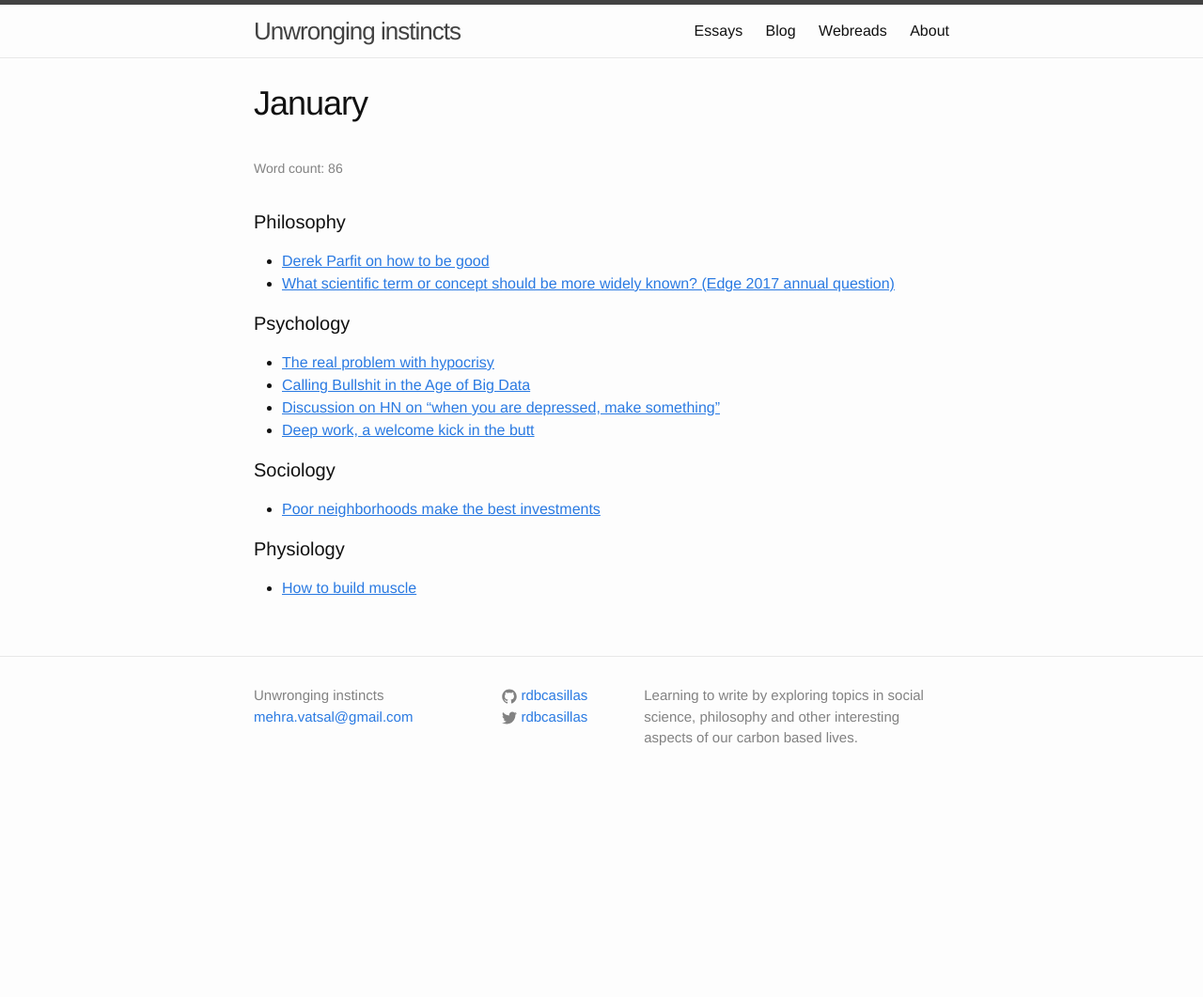
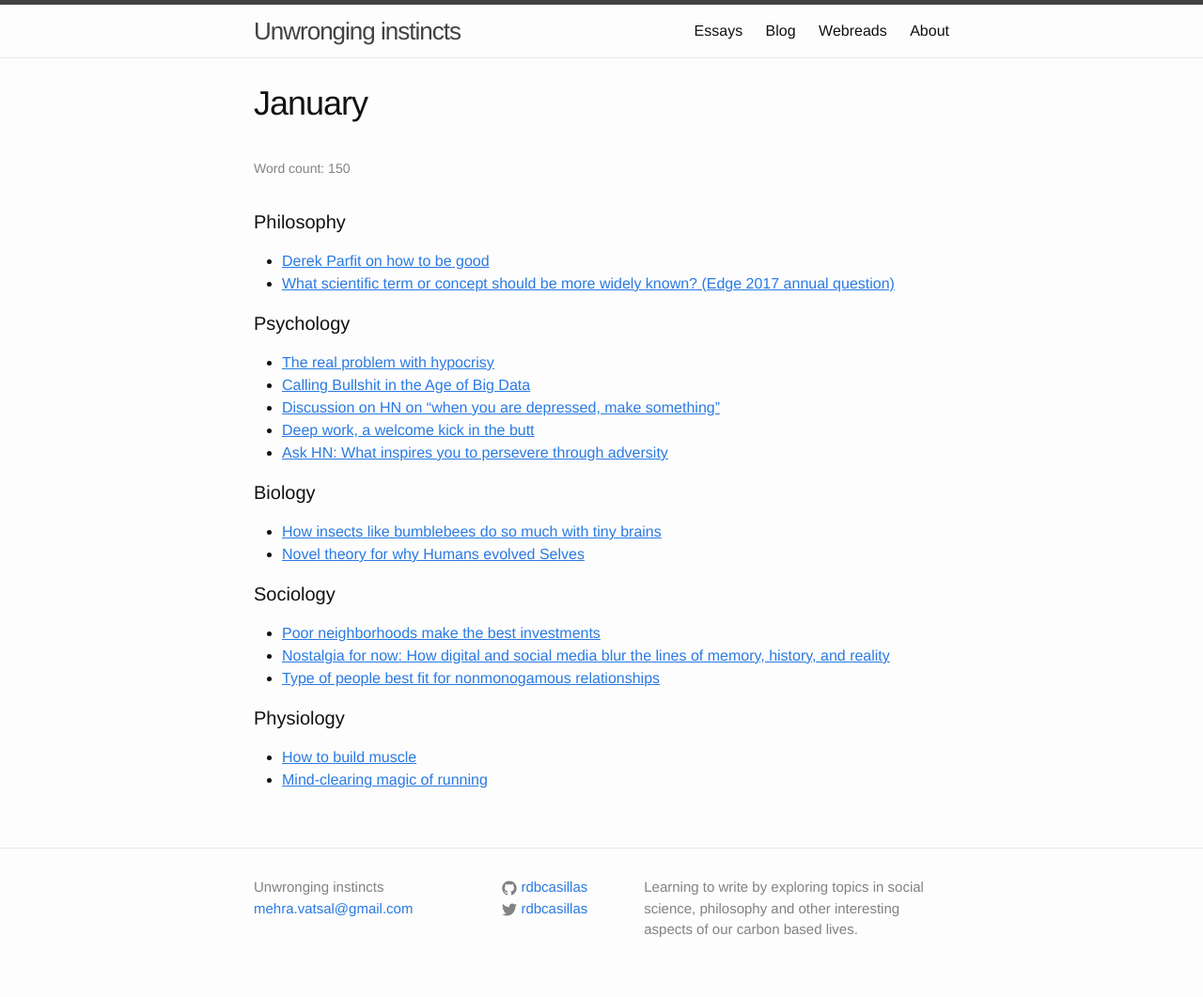
Before and after one commit to rdbcasillas/rdbcasillas.github.io, a Jekyll site: the page built from _posts/2017reads/2017-01-07-January.md, in a window 1280 px wide. Shown: the whole page at 94% size. Built offline with Jekyll 4.4.1, drawn with Linux system fonts in a browser that asks for light colours; before the commit the page ends 900 px from its top, so only the background shows below that.

Commit message:
few links for january

```diff
--- a/_posts/2017reads/2017-01-07-January.md
+++ b/_posts/2017reads/2017-01-07-January.md
@@ -14,9 +14,17 @@ categories: 2017reads
 * [Calling Bullshit in the Age of Big Data](http://callingbullshit.org/syllabus.html)
 * [Discussion on HN on "when you are depressed, make something"](https://news.ycombinator.com/item?id=13365430)
 * [Deep work, a welcome kick in the butt](https://cpbotha.net/2017/01/09/deep-work-a-welcome-kick-in-the-butt/)
+* [Ask HN: What inspires you to persevere through adversity](https://news.ycombinator.com/item?id=13454699)
+
+#### Biology
+* [How insects like bumblebees do so much with tiny brains](http://www.bbc.com/earth/story/20170123-how-insects-like-bumblebees-do-so-much-with-tiny-brains)
+* [Novel theory for why Humans evolved Selves](http://nymag.com/scienceofus/2017/01/why-people-have-selves.html)
 
 #### Sociology
 * [Poor neighborhoods make the best investments](http://www.strongtowns.org/journal/2017/1/10/poor-neighborhoods-make-the-best-investment)
+* [Nostalgia for now: How digital and social media blur the lines of memory, history, and reality](http://wilsonquarterly.com/stories/nostalgia-for-now/)
+* [Type of people best fit for nonmonogamous relationships](http://nymag.com/scienceofus/2017/01/the-best-fit-for-a-nonmonogamous-relationship.html)
 
 #### Physiology
 * [How to build muscle](https://www.julian.com/learn/muscle/intro)
+* [Mind-clearing magic of running](http://nymag.com/scienceofus/2016/04/how-neuroscientists-explain-the-mind-clearing-magic-of-running.html)
```
